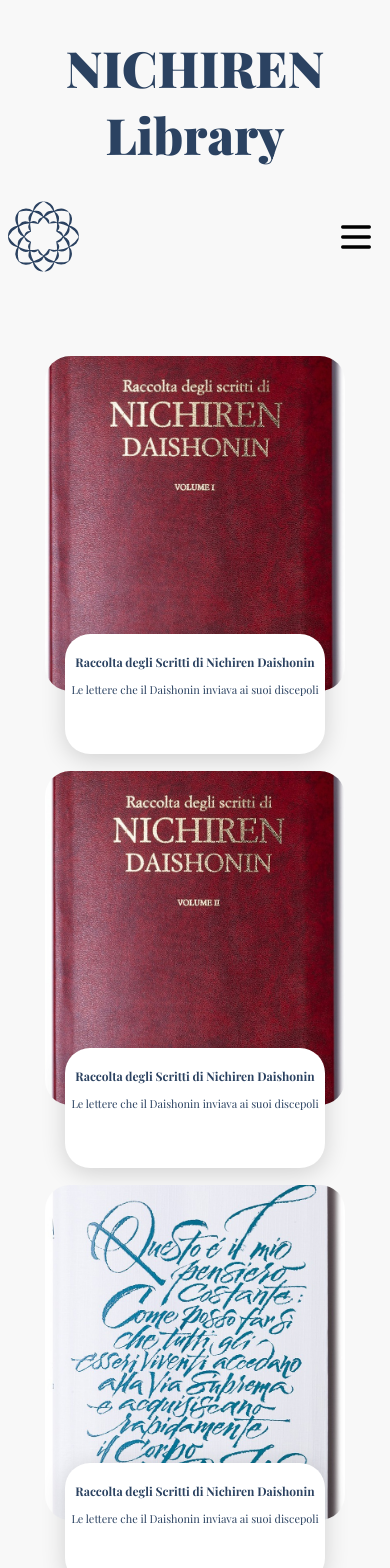
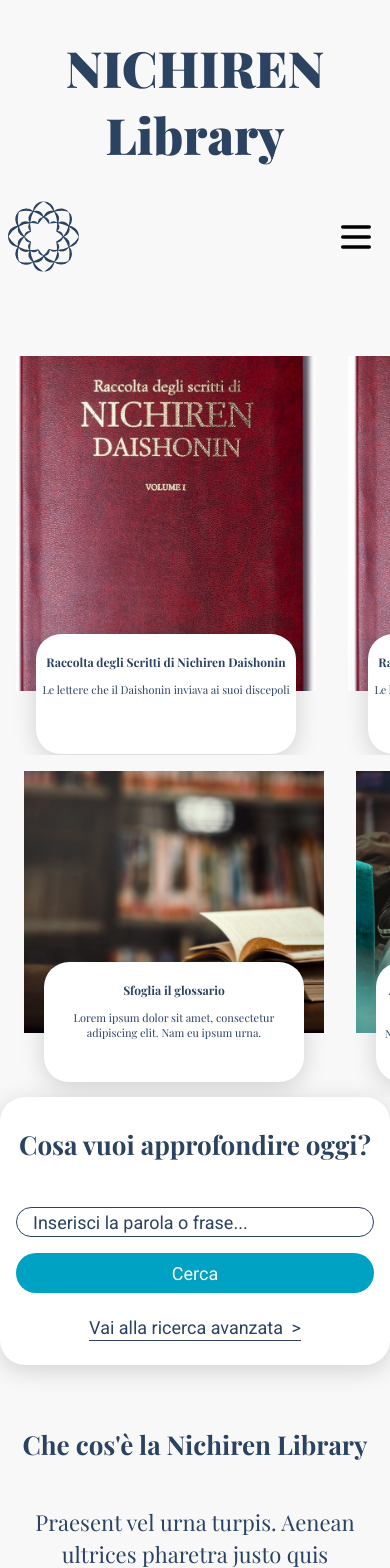
Before and after one commit to upalatucci/biblioteca-nextjs, a Next.js app: page / in a window 390 px wide. Shown: the top 1568 px of the page. Built offline with nearby package versions, Linux system fonts and the light colour scheme; a web font is replaced by a local one.

Commit message:
some css for mobile in homepage

```diff
--- a/components/ImageWithTextOverlay.tsx
+++ b/components/ImageWithTextOverlay.tsx
@@ -1,4 +1,5 @@
 import Image from "next/image";
+import classnames from "classnames";
 
 type BookType = {
   title: string;
@@ -19,7 +20,8 @@ const ImageWithTextOverlay: React.FC<BookType> = ({
   height,
   className,
 }) => (
-  <div className={"image-with-text-overlay " + className}>
+  <div className={classnames("image-with-text-overlay", className)}>
+    <div className="image">
       <Image
         src={image}
         alt={title}
@@ -28,6 +30,7 @@ const ImageWithTextOverlay: React.FC<BookType> = ({
         height={height}
         objectFit="cover"
       />
+    </div>
     <div className={`text text-overlay-height-${textOverlayHeight}`}>
       <h3 className="title">{title}</h3>
       <span>{description}</span>
--- a/package.json
+++ b/package.json
@@ -10,6 +10,7 @@
   "dependencies": {
     "@10up/elasticpress-react": "^2.1.1",
     "@elastic/elasticsearch": "^8.1.0",
+    "classnames": "^2.3.1",
     "next": "12.0.7",
     "node-fetch": "^3.1.0",
     "react": "17.0.2",
--- a/pages/index.tsx
+++ b/pages/index.tsx
@@ -52,7 +52,7 @@ export default function Home() {
       <div>
         <h1>NICHIREN Library</h1>
         <HomeNavbar />
-        <section className="books container">
+        <section className="books">
           <ImageWithTextOverlay
             image={raccoltaVol1}
             title="Raccolta degli Scritti di Nichiren Daishonin"
--- a/styles/globals.scss
+++ b/styles/globals.scss
@@ -60,7 +60,11 @@ hr {
 }
 
 h2 {
-  font-size: 42px;
+  font-size: 26px;
+
+  @include onTablet {
+    font-size: 42px;
+  }
 }
 
 input.search {
@@ -110,8 +114,12 @@ section.blank-section {
   border-radius: var(--border-radius-md);
   margin-bottom: var(--space-lg);
   max-width: 100%;
-  padding: var(--space-lg) var(--space-2xl);
+  padding: var(--space-sm) var(--space-md);
   box-shadow: var(--shadow);
+
+  @include onTablet {
+    padding: var(--space-lg) var(--space-2xl);
+  }
 }
 
 button {
--- a/styles/home.scss
+++ b/styles/home.scss
@@ -10,14 +10,18 @@ h1 {
 
 .books {
   width: 100%;
+  max-width: 100%;
   display: flex;
-  flex-wrap: wrap;
+  margin: 0;
+  padding: 0;
+
   align-items: center;
   justify-content: space-evenly;
   min-height: auto;
 
+  overflow-x: scroll;
+
   @include onDesktop {
-    flex-wrap: nowrap;
     margin-bottom: var(--space-lg);
   }
 
@@ -44,7 +48,7 @@ h1 {
       max-width: 350px;
     }
 
-    img {
+    .img {
       border-radius: var(--border-radius-md);
     }
 
@@ -96,6 +100,8 @@ h1 {
 }
 
 .section-search {
+  min-height: 60vw;
+
   font-family: var(--secondary-font);
 
   h2 {
@@ -110,30 +116,54 @@ h1 {
   .simple-search {
     width: 100%;
     max-width: 600px;
+    margin: var(--space-md) 0;
 
     form {
       display: flex;
       justify-content: center;
+      flex-direction: column;
+      max-width: 400px;
+      margin: 0 auto;
 
       & > * {
-        margin: 0 var(--space-md);
+        margin: var(--space-sm) 0;
       }
     }
   }
 
   .advanced-search {
+    text-align: center;
+    margin-bottom: var(--space-md);
+
     cursor: pointer;
     padding-bottom: 2px;
     border-bottom: 1px solid var(--color-text);
-    font-size: 25px;
+    font-size: 18px;
 
     span {
       margin-left: 4px;
     }
   }
+
+  @include onTablet {
+    .simple-search {
+      form {
+        max-width: 100%;
+        flex-direction: row;
+        & > * {
+          margin: 0 var(--space-md);
+        }
+      }
+    }
+
+    .advanced-search {
+      font-size: 25px;
+    }
+  }
 }
 
 .section-nichiren-library {
+  padding: var(--space-sm) var(--space-md);
   display: flex;
   flex-direction: column;
   align-items: center;
@@ -146,4 +176,8 @@ h1 {
     line-height: 32px;
     text-align: center;
   }
+
+  @include onTablet {
+    padding: var(--space-lg) var(--space-sm);
+  }
 }
```
Also changed, not shown: 1 other file (tests, documents, lock files or other folders). Lines whose indentation alone changed are shown as unchanged.
